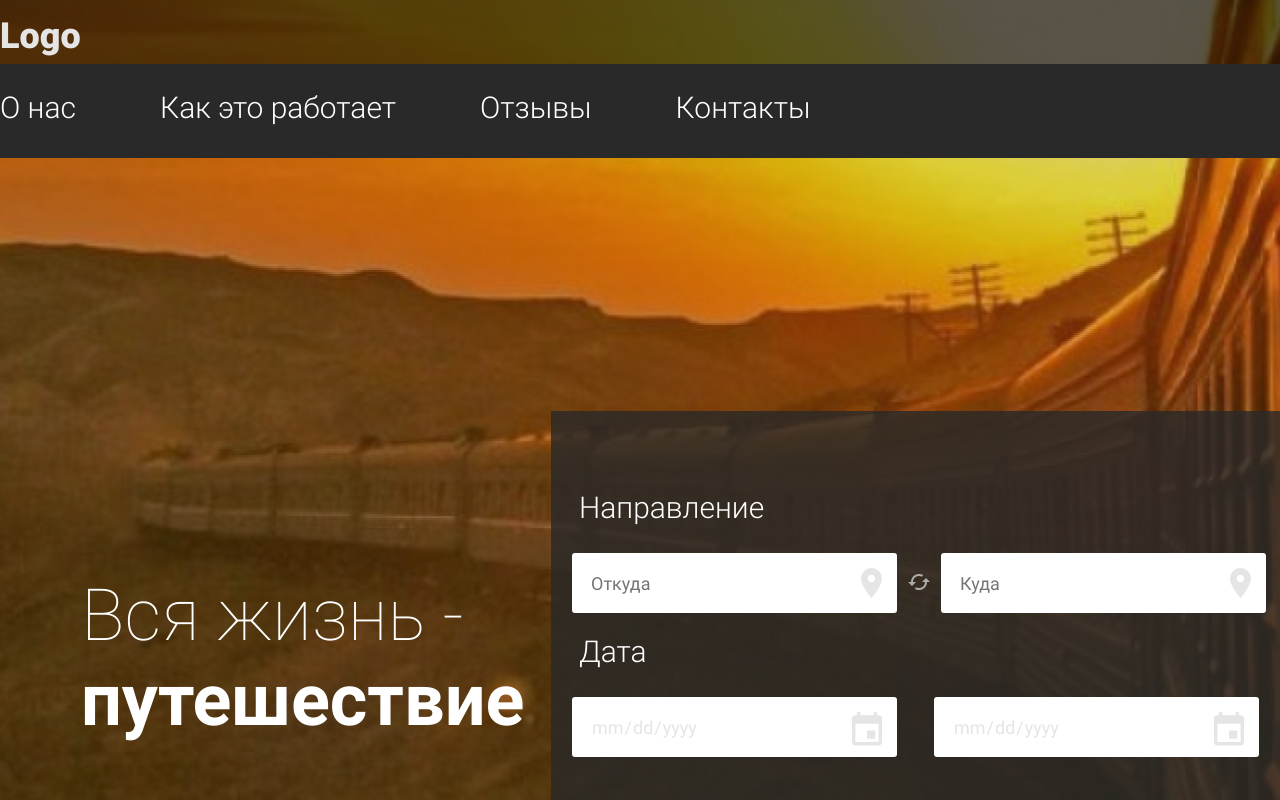
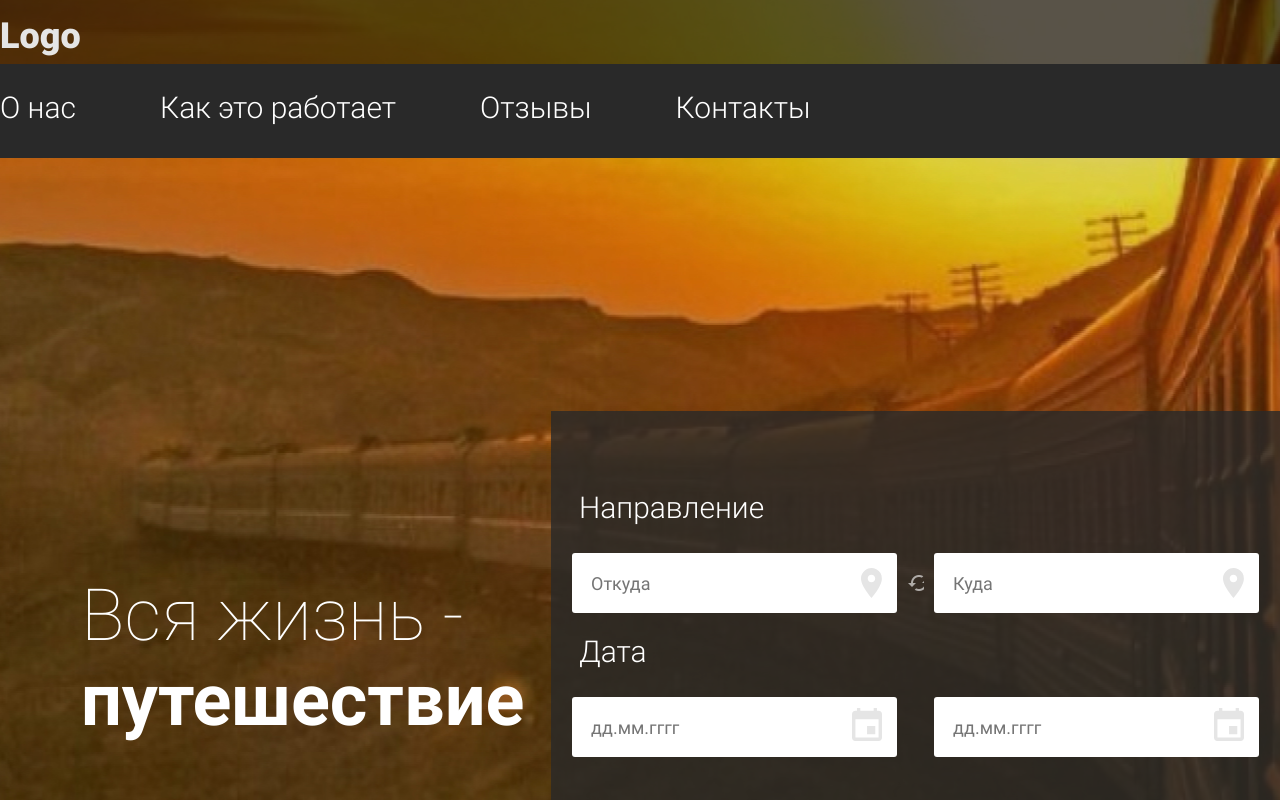
Before and after one commit to moving1986/fe-diplom, a React (Create React App) app: page / in a window 1280 px wide. Shown: the top 800 px of the page. Built offline with nearby package versions, Linux system fonts and the light colour scheme.

Commit message:
make calendar form search form

```diff
--- a/package.json
+++ b/package.json
@@ -9,6 +9,7 @@
     "@testing-library/react": "^16.3.0",
     "@testing-library/user-event": "^13.5.0",
     "react": "^19.1.1",
+    "react-datepicker": "^8.7.0",
     "react-dom": "^19.1.1",
     "react-hook-form": "^7.63.0",
     "react-redux": "^9.2.0",
--- a/src/components/Headers/MainHeader/components/MainSearchForm.css
+++ b/src/components/Headers/MainHeader/components/MainSearchForm.css
@@ -100,23 +100,6 @@
 
 }
 
-input[type="date"]::-webkit-calendar-picker-indicator {
-    display: none;
-}
-
-input[type="date"]::-moz-calendar-picker-indicator {
-    display: none;
-}
-
-input[type="date"]::-ms-expand {
-    display: none;
-}
-
-input[type="date"] {
-    -webkit-appearance: none;
-    -moz-appearance: none;
-    appearance: none;
-}
 
 .search-input-way,
 .search-input-date {
@@ -162,3 +145,88 @@ input[type="date"] {
     padding-right: 24px;
     text-align: right;
 }
+
+
+.date-input-wrapper {
+    position: relative;
+    width: 100%;
+}
+
+.date-input-custom {
+    width: 325px;
+    height: 60px;
+    padding: 19px 45px 19px 19px;
+    font-family: "Roboto-Regular";
+    font-size: 18px;
+    color: var(--brightGreyText);
+    background-color: var(--whiteColor);
+    border: 0;
+    border-radius: 3px;
+    background-repeat: no-repeat;
+    background-position: right 15px top 15px;
+    cursor: pointer;
+}
+
+.date-input-custom.error {
+    border: 2px solid #ff4444;
+}
+
+.date-input-custom:focus {
+    outline: 2px solid #007bff;
+    color: var(--grey);
+}
+
+.calendar-icon {
+    position: absolute;
+    right: 15px;
+    top: 50%;
+    transform: translateY(-50%);
+    font-size: 20px;
+    pointer-events: none;
+}
+
+/* Кастомизация календаря */
+.react-datepicker-wrapper {
+    width: 100%;
+}
+
+.react-datepicker {
+    font-family: "Roboto-Regular";
+    border: 1px solid #ddd;
+    border-radius: 8px;
+    box-shadow: 0 4px 12px rgba(0, 0, 0, 0.15);
+}
+
+.react-datepicker__header {
+    background-color: #f5f5f5;
+    border-bottom: 1px solid #ddd;
+}
+
+.react-datepicker__current-month {
+    font-family: "Roboto-Medium";
+    color: #333;
+}
+
+.react-datepicker__day-name {
+    font-family: "Roboto-Medium";
+    color: #666;
+}
+
+.react-datepicker__day--selected {
+    background-color: #1976d2;
+    color: white;
+}
+
+.react-datepicker__day--keyboard-selected {
+    background-color: #e3f2fd;
+    color: #1976d2;
+}
+
+.react-datepicker__day--today {
+    font-weight: bold;
+    color: #1976d2;
+}
+
+.react-datepicker__day:hover {
+    background-color: #e3f2fd;
+}
--- a/src/components/Headers/MainHeader/components/MainSearchForm.jsx
+++ b/src/components/Headers/MainHeader/components/MainSearchForm.jsx
@@ -1,4 +1,9 @@
-import { useState, useEffect, useRef } from 'react';
+import React, { useState, useEffect, useRef } from 'react';
+import DatePicker from "react-datepicker";
+import { ru } from 'date-fns/locale';
+import { registerLocale } from "react-datepicker";
+import "react-datepicker/dist/react-datepicker.css";
+import { BASE_URL } from '../../../../api/api';
 import './MainSearchForm.css';
 import Button from '../../../Buttons/Button';
 import { useDispatch, useSelector } from 'react-redux';
@@ -6,6 +11,10 @@ import { useNavigate } from 'react-router-dom';
 import { changeTripsSearchInput, selectTripsSearch } from '../../../../slices/tripsSearch';
 import { validateSearchForm } from '../../../../utils/searchFormValidator';
 import { useCitySuggestions } from '../../../../utils/useCitySuggestions';
+import ImgCalendar from '../../../../assets/images/input-date-bg.svg';
+
+
+registerLocale('ru', ru);
 
 const MainSearchForm = () => {
     const dispatch = useDispatch();
@@ -15,24 +24,25 @@ const MainSearchForm = () => {
     const [formData, setFormData] = useState({
         from_city: '',
         to_city: '',
-        date_start: '',
-        date_end: ''
+        date_start: null,
+        date_end: null
     });
 
     const [errors, setErrors] = useState({});
-    const [touched, setTouched] = useState({});
 
+    // Хуки для автодополнения
     const fromCitySuggestions = useCitySuggestions();
     const toCitySuggestions = useCitySuggestions();
 
+    // Состояния для отображения подсказок
     const [showFromSuggestions, setShowFromSuggestions] = useState(false);
     const [showToSuggestions, setShowToSuggestions] = useState(false);
 
-
+    // Рефы для обработки кликов вне области
     const fromRef = useRef(null);
     const toRef = useRef(null);
 
-
+    // Обработчик кликов вне области автодополнения
     useEffect(() => {
         const handleClickOutside = (event) => {
             if (fromRef.current && !fromRef.current.contains(event.target)) {
@@ -49,6 +59,7 @@ const MainSearchForm = () => {
         };
     }, []);
 
+    // Debounce для запросов к API
     useEffect(() => {
         const timer = setTimeout(() => {
             if (formData.from_city.length >= 2) {
@@ -79,7 +90,7 @@ const MainSearchForm = () => {
             [field]: value
         }));
 
-
+        // Сбрасываем ошибку при изменении поля
         if (errors[field]) {
             setErrors(prev => ({
                 ...prev,
@@ -100,20 +111,8 @@ const MainSearchForm = () => {
         setShowToSuggestions(true);
     };
 
-    const handleDateChange = (e, type) => {
-        const value = e.target.value;
-        const field = type === 'start' ? 'date_start' : 'date_end';
-        handleInputChange(field, value);
-    };
-
-    const handleBlur = (field) => {
-        setTouched(prev => ({
-            ...prev,
-            [field]: true
-        }));
-
-        const { errors: newErrors } = validateSearchForm(formData);
-        setErrors(newErrors);
+    const handleDateChange = (date, field) => {
+        handleInputChange(field, date);
     };
 
     const handleSwapCities = () => {
@@ -136,18 +135,38 @@ const MainSearchForm = () => {
     const onFormSubmit = (event) => {
         event.preventDefault();
 
-        const { isValid, errors: validationErrors } = validateSearchForm(formData);
+        // Конвертируем даты в строки для валидации
+        const formDataForValidation = {
+            ...formData,
+            date_start: formData.date_start ? formData.date_start.toISOString().split('T')[0] : '',
+            date_end: formData.date_end ? formData.date_end.toISOString().split('T')[0] : ''
+        };
+
+        const { isValid, errors: validationErrors } = validateSearchForm(formDataForValidation);
         setErrors(validationErrors);
 
         if (isValid) {
-            dispatch(changeTripsSearchInput({ name: 'from_city', value: formData.from_city }));
-            dispatch(changeTripsSearchInput({ name: 'to_city', value: formData.to_city }));
-            dispatch(changeTripsSearchInput({ name: 'date_start', value: formData.date_start }));
-            dispatch(changeTripsSearchInput({ name: 'date_end', value: formData.date_end }));
+            dispatch(changeTripsSearchInput({
+                name: 'from_city',
+                value: formData.from_city
+            }));
+            dispatch(changeTripsSearchInput({
+                name: 'to_city',
+                value: formData.to_city
+            }));
+            dispatch(changeTripsSearchInput({
+                name: 'date_start',
+                value: formData.date_start ? formData.date_start.toISOString().split('T')[0] : ''
+            }));
+            dispatch(changeTripsSearchInput({
+                name: 'date_end',
+                value: formData.date_end ? formData.date_end.toISOString().split('T')[0] : ''
+            }));
 
             navigate('/select-train');
         }
     };
+
 
     const SuggestionsList = ({ suggestions, isLoading, show, onSelect, inputRef }) => {
         if (!show) return null;
@@ -171,6 +190,19 @@ const MainSearchForm = () => {
         );
     };
 
+
+    const CustomInput = ({ value, onClick, placeholder, error }) => (
+        <div className="date-input-wrapper" onClick={onClick}>
+            <input
+                className={`date-input-custom ${error ? 'error' : ''}`}
+                value={value}
+                placeholder={placeholder}
+                readOnly
+            />
+            <span className="calendar-icon"><img src={ImgCalendar} alt="" /></span>
+        </div>
+    );
+
     return (
         <div className="search-trip">
             <form className="form-search-trip" onSubmit={onFormSubmit}>
@@ -183,7 +215,6 @@ const MainSearchForm = () => {
                             placeholder="Откуда"
                             value={formData.from_city}
                             onChange={handleFromChange}
-                            onBlur={() => handleBlur('from_city')}
                             onFocus={() => setShowFromSuggestions(true)}
                         />
                         <SuggestionsList
@@ -195,13 +226,12 @@ const MainSearchForm = () => {
                         {errors.from_city && <span className="error-message">{errors.from_city}</span>}
                     </div>
 
-                    <div className="button-container">
                     <button
                         type="button"
                         className="btn-replace-city"
                         onClick={handleSwapCities}
                     ></button>
-                    </div>
+
                     <div className="input-with-suggestions" ref={toRef}>
                         <input
                             className={`way-input ${errors.to_city ? 'error' : ''}`}
@@ -209,7 +239,6 @@ const MainSearchForm = () => {
                             placeholder="Куда"
                             value={formData.to_city}
                             onChange={handleToChange}
-                            onBlur={() => handleBlur('to_city')}
                             onFocus={() => setShowToSuggestions(true)}
                         />
                         <SuggestionsList
@@ -225,26 +254,32 @@ const MainSearchForm = () => {
                 <div className="header-search-trip">Дата</div>
                 <div className="search-input-date">
                     <div className="date-input-container">
-                        <input
-                            className={`date-input ${errors.date_start ? 'error' : ''}`}
-                            type="date"
-                            placeholder="дд/мм/гг"
-                            value={formData.date_start}
-                            onChange={(e) => handleDateChange(e, 'start')}
-                            onBlur={() => handleBlur('date_start')}
-                            min={new Date().toISOString().split('T')[0]}
+                        <DatePicker
+                            selected={formData.date_start}
+                            onChange={(date) => handleDateChange(date, 'date_start')}
+                            selectsStart
+                            startDate={formData.date_start}
+                            endDate={formData.date_end}
+                            minDate={new Date()}
+                            dateFormat="dd.MM.yyyy"
+                            locale="ru"
+                            placeholderText="дд.мм.гггг"
+                            customInput={<CustomInput error={errors.date_start} />}
                         />
                         {errors.date_start && <span className="error-message">{errors.date_start}</span>}
                     </div>
                     <div className="date-input-container">
-                        <input
-                            className={`date-input ${errors.date_end ? 'error' : ''}`}
-                            type="date"
-                            placeholder="дд/мм/гг"
-                            value={formData.date_end}
-                            onChange={(e) => handleDateChange(e, 'end')}
-                            onBlur={() => handleBlur('date_end')}
-                            min={formData.date_start || new Date().toISOString().split('T')[0]}
+                        <DatePicker
+                            selected={formData.date_end}
+                            onChange={(date) => handleDateChange(date, 'date_end')}
+                            selectsEnd
+                            startDate={formData.date_start}
+                            endDate={formData.date_end}
+                            minDate={formData.date_start || new Date()}
+                            dateFormat="dd.MM.yyyy"
+                            locale="ru"
+                            placeholderText="дд.мм.гггг"
+                            customInput={<CustomInput error={errors.date_end} />}
                         />
                         {errors.date_end && <span className="error-message">{errors.date_end}</span>}
                     </div>
```
Also changed, not shown: 1 other file (tests, documents, lock files or other folders). Lines whose indentation alone changed are shown as unchanged.
